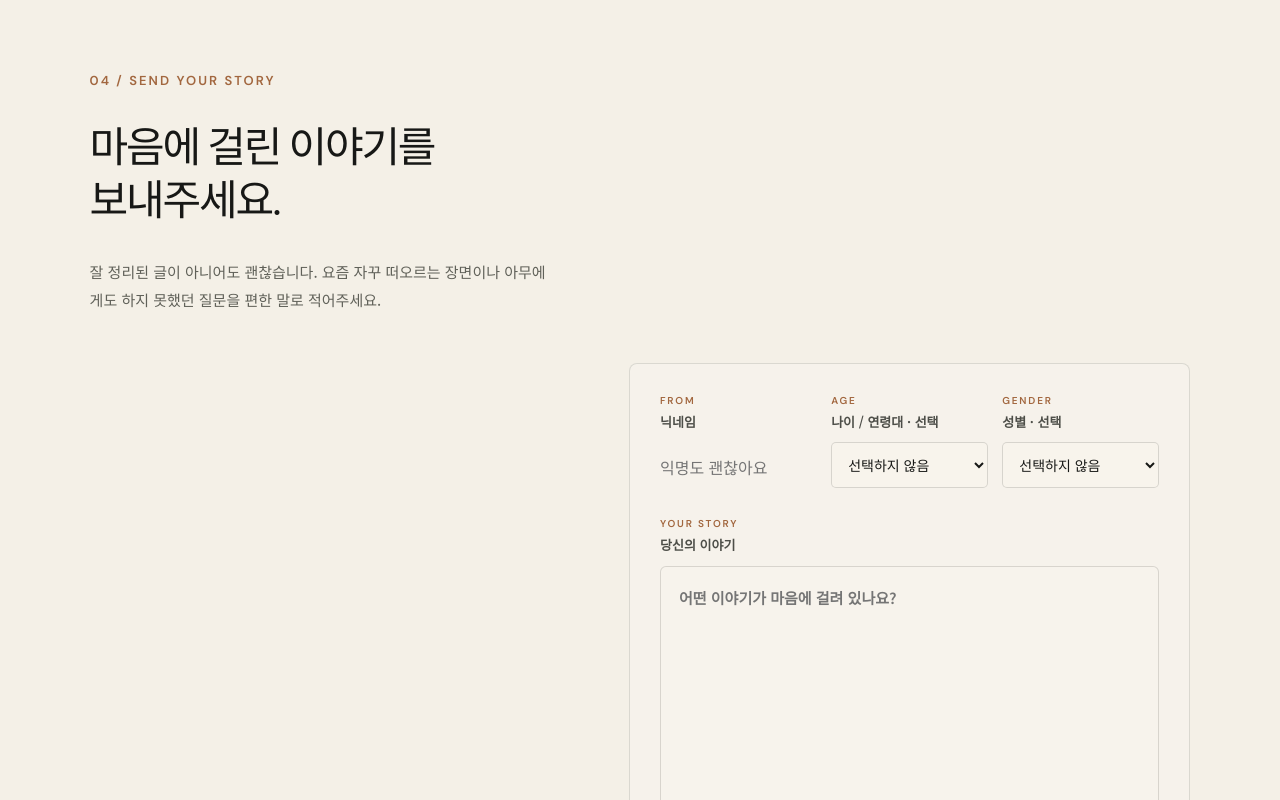
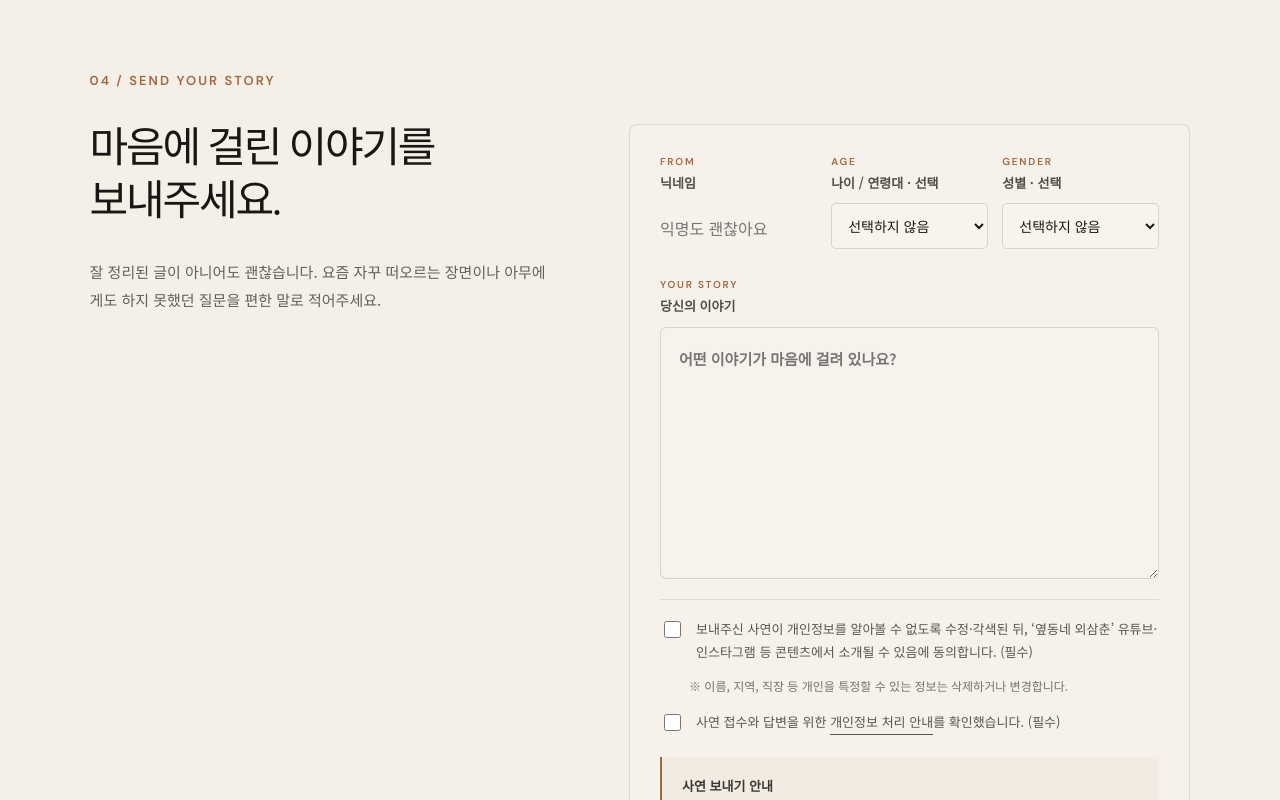
Before and after one commit to oups1004-sketch/aude-counseling, a Next.js app: page / in a window 1280 px wide. Shown: the part 3840-4640 px from the top of the page. Built offline with nearby package versions, Linux system fonts and the light colour scheme.

Commit message:
Fix story section grid alignment

```diff
--- a/app/story-balance.css
+++ b/app/story-balance.css
@@ -1,29 +1,53 @@
-/* Desktop story balance: keep the editorial split, but prevent the form from visually swallowing the page. */
+/* Canonical desktop layout for SEND YOUR STORY.
+   This file is loaded last on purpose: it resets the older experimental grid placement
+   so the intro and form share one row and read as a single composition. */
+
 @media (min-width: 901px) {
   .story.section {
     box-sizing: border-box;
-    width: min(100%, 1680px);
+    width: min(100%, 1580px);
     margin-inline: auto;
   }
 
   .story {
     grid-template-columns: minmax(0, 43fr) minmax(0, 51fr);
     column-gap: 6%;
+    grid-auto-rows: auto;
+    align-items: start;
   }
 
+  /* Cancel the old display:contents / explicit grid-row experiment. */
   .storyIntro {
+    display: block;
+    grid-column: 1 !important;
+    grid-row: 1 !important;
+    width: 100%;
     max-width: 620px;
+    min-width: 0;
+    align-self: start;
+  }
+
+  .storyIntro .sectionNumber,
+  .storyIntro h2,
+  .storyIntro > p {
+    grid-column: auto !important;
+    grid-row: auto !important;
   }
 
   .storyIntro h2 {
     max-width: 600px;
   }
 
+  /* One shared row: the form now begins beside the headline, not below the intro block. */
   .storyForm {
+    display: block;
+    grid-column: 2 !important;
+    grid-row: 1 !important;
+    align-self: start;
+    justify-self: end;
     width: 100%;
-    max-width: 800px;
-    justify-self: end;
-    margin-top: 48px;
+    max-width: 780px;
+    margin-top: 54px;
   }
 }
 
@@ -35,6 +59,6 @@
 
   .storyForm {
     max-width: 720px;
-    margin-top: 40px;
+    margin-top: 48px;
   }
 }
```
